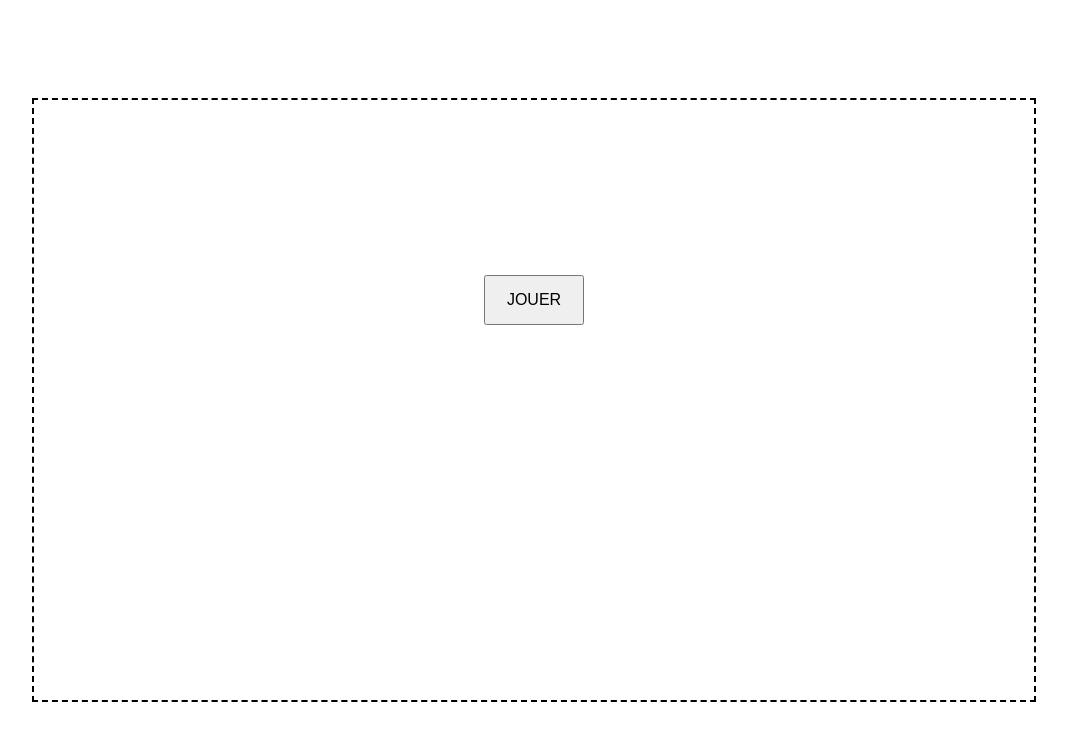
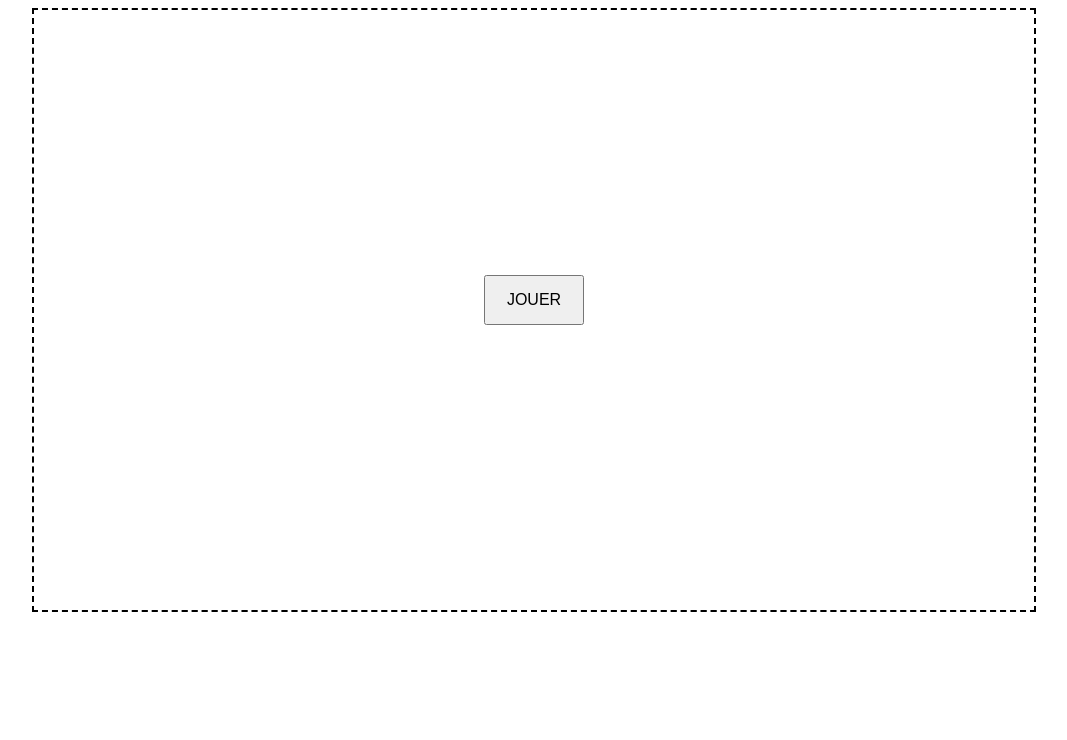
Before and after one commit to kioum/projetWeb, a plain HTML site: page index.html in a window 1280 px wide. Shown: the whole page, without its empty margins (106-1173 px from the left). Drawn offline with Linux system fonts and the light colour scheme.

Commit message:
Add files via upload

```diff
--- a/style.css
+++ b/style.css
@@ -4,8 +4,8 @@
     height: 600px;
     border: 2px dashed black;
 
-    top: 50%; left: 50%; /* à 50%/50% du parent référent */
-	transform: translate(-50%, -50%); /* décalage de 50% de sa propre taille */
+    left: 50%; /* à 50%/50% du parent référent */
+	transform: translate(-50%, 0%); /* décalage de 50% de sa propre taille */
     z-index:1;
 }
 
```
